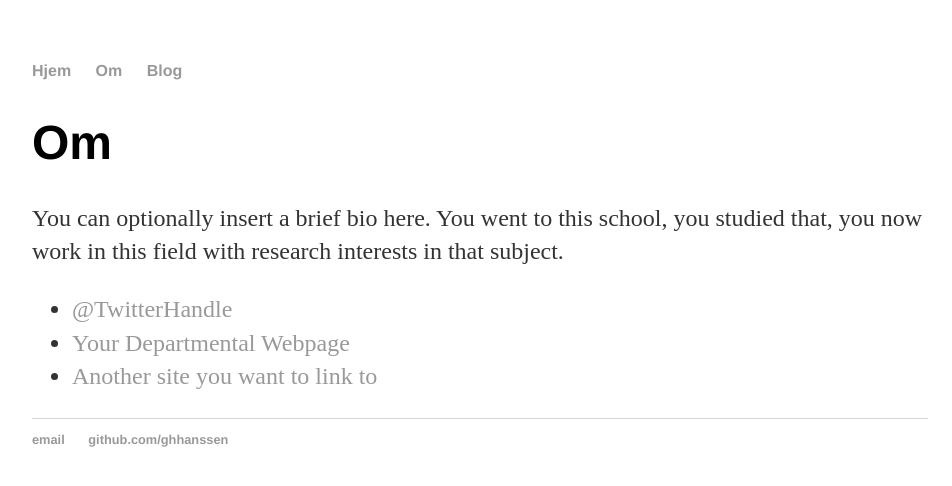
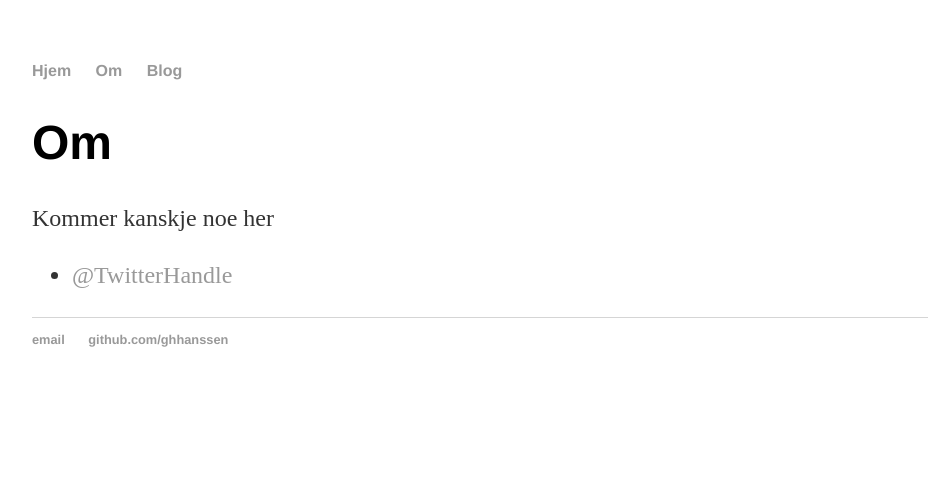
Before and after one commit to ghhanssen/ghhanssen.github.io, a Jekyll site: the page built from om/index.html, in a window 1280 px wide. Shown: the top 486 px of the page, without its empty margins (160-1112 px from the left). Built offline with Jekyll 4.4.1, drawn with Linux system fonts in a browser that asks for light colours.

Commit message:
Update index.html

```diff
--- a/om/index.html
+++ b/om/index.html
@@ -5,12 +5,11 @@ title: Om meg...
 
 <div class="about">
 	<h1>Om</h1>
-	<p>You can optionally insert a brief bio here. You went to this school, you studied that, you now work in this field
-		with research interests in that subject. </p>
+	<p>Kommer kanskje noe her</p>
 
 	<ul class="contacts">
 		<li><a href="#">@TwitterHandle</a></li>
-		<li><a href="#">Your Departmental Webpage</a></li>
-		<li><a href="#">Another site you want to link to</a></li>
+		<!--<li><a href="#">Your Departmental Webpage</a></li>
+		<li><a href="#">Another site you want to link to</a></li>-->
 	</ul>
 </div>
```
